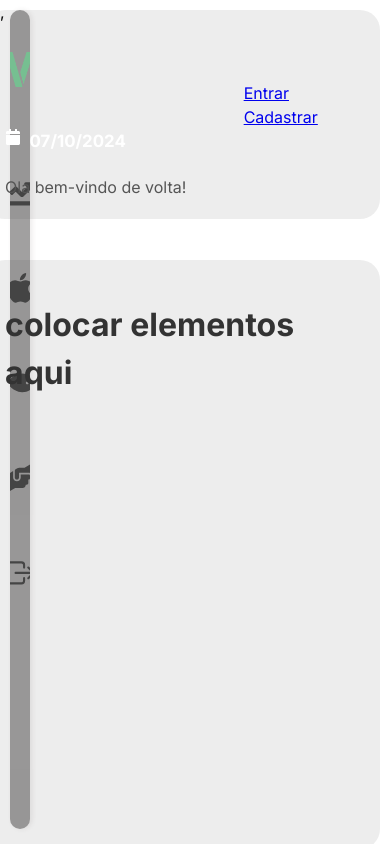
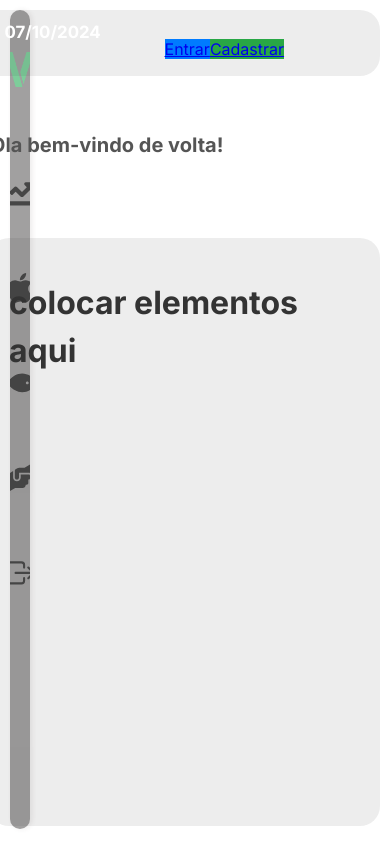
Before and after one commit to rafaelsorza/tccoficial, a React (Vite) app: page /dashboard in a window 390 px wide. Built offline with nearby package versions, Linux system fonts and the light colour scheme; no server answers.

Commit message:
arrumei o css da dashboard, deixando a main alinhada e comecei a arrumar os botões de login e cadastro

```diff
--- a/src/main.tsx
+++ b/src/main.tsx
@@ -41,6 +41,6 @@ ReactDOM.createRoot(document.getElementById('root')!).render(
   <AuthProvider>
   <React.StrictMode>
       <App />
-  </React.StrictMode>,
+  </React.StrictMode>
   </AuthProvider>
 );
--- a/src/pages/Auth/Login/Login.css
+++ b/src/pages/Auth/Login/Login.css
@@ -12,8 +12,6 @@ height: 96vh;
     margin-top: 2vh;
     margin-left: 2vh;
 }
-
-
 
 .login-container {
   display: flex;
@@ -161,10 +159,34 @@ width: 55%;
   line-height: 1.5;
 }
 
-.loginbtn {
-  display: flex;
+.button {
+  display: inline-flex; /* Alinha o conteúdo em linha */
+  align-items: center; /* Centraliza o conteúdo verticalmente */
+  padding: 12px 20px; /* Espaçamento interno */
+  font-size: 16px; /* Tamanho da fonte */
+  color: white; /* Cor do texto */
+  text-decoration: none; /* Remove o sublinhado do link */
+  border: none; /* Remove a borda padrão */
+  border-radius: 5px; /* Bordas arredondadas */
+  cursor: pointer; /* Cursor em forma de mão ao passar sobre o botão */
+  transition: background-color 0.3s ease, transform 0.3s ease; /* Efeito de transição suave */
+  text-align: center; /* Centraliza o texto */
 }
 
-.registrobtn{
-  display: flex;
+.loginbtn {
+  background-color: #007bff; /* Cor do botão de login */
 }
+
+.loginbtn:hover {
+  background-color: #0056b3; /* Cor ao passar o mouse */
+  transform: translateY(-2px); /* Leve elevação ao passar o mouse */
+}
+
+.registrobtn {
+  background-color: #28a745; /* Cor do botão de cadastro */
+}
+
+.registrobtn:hover {
+  background-color: #218838; /* Cor ao passar o mouse */
+  transform: translateY(-2px); /* Leve elevação ao passar o mouse */
+}
--- a/src/pages/Dashboard/Dashboard.css
+++ b/src/pages/Dashboard/Dashboard.css
@@ -17,37 +17,73 @@
 }
 
 .main {
+  display: flex; /* Adicionando display flex para alinhar em linha */
+  flex-direction: row; /* Garante que os itens estejam em fileira */
   background-color: rgba(59, 59, 59, 0.089);
-  height: 20%;
-  width: 91%;
+  height: 20%; /* Pode ser ajustado com media queries */
+  width: 90%;
   margin: 10px;
   top: 0;
   right: 0;
   border-radius: 20px;
-  position: fixed; /* Ou 'absolute' ou 'fixed' dependendo da sua necessidade */
+  position: fixed; /* Ou 'absolute' dependendo da necessidade */
   z-index: 10; /* Valor maior para garantir que fique acima */
-  padding: 20px; /* Espaçamento interno, ajuste conforme necessário */
-  /* Outros estilos que você queira aplicar */
+  padding: 20px; /* Espaçamento interno */
+  gap: 20px; /* Espaçamento entre os itens */
 }
 
-.nave {
-  display: flex;
-  width: 100%;
-  background-color: transparent;
-  justify-content: right;
+/* Media Queries para Responsividade */
+@media (max-width: 768px) {
+  .main {
+    width: 95%; /* Aumenta a largura em telas menores */
+    height: auto; /* Permite que a altura se ajuste ao conteúdo */
+    padding: 15px; /* Ajusta o padding em telas menores */
+  }
 }
+
+@media (max-width: 480px) {
+  .main {
+    width: 100%; /* Ocupa toda a largura da tela em dispositivos móveis */
+    height: auto; /* Permite que a altura se ajuste ao conteúdo */
+    padding: 10px; /* Reduz o padding para telas pequenas */
+  }
+}
+
+  .nave {
+    display: flex;
+    width: 100%;
+    background-color: transparent;
+    justify-content: flex-end; /* Ajuste para flex-end, que é mais explícito */
+    padding: 10px; /* Adicionando um padding padrão */
+  }
+
+  /* Media Queries para Responsividade */
+  @media (max-width: 768px) {
+    .nave {
+      padding: 8px; /* Ajuste o padding para telas menores */
+    }
+  }
+
+  @media (max-width: 480px) {
+    .nave {
+      flex-direction: column; /* Muda para coluna em telas pequenas, se necessário */
+      align-items: center; /* Centraliza os itens */
+      padding: 5px; /* Reduz o padding ainda mais */
+    }
+  }
+
 
 .user {
   margin-right: 5vh;
-  margin-top: 6vh;
+  margin-top: 0vh;
 }
 
 .divFunc {
   position: fixed; /* A div ficará fixa na tela */
   right: 0; /* Posiciona a div na extremidade direita da tela */
-  top: 250px; /* Ajuste a distância do topo conforme necessário */
+  top: 27%; /* Ajuste a distância do topo conforme necessário */
   height: 65%; /* Altura da div */
-  width: 91%; /* Largura da div */
+  width: 90%; /* Largura da div */
   border-radius: 20px;
   margin: 10px;
   background-color: rgba(59, 59, 59, 0.089); /* Cor de fundo */
@@ -55,3 +91,11 @@
   padding: 20px; /* Ajuste o espaçamento interno conforme necessário */
   /* Outros estilos que você queira aplicar */
 }
+
+.welcome-message {
+  position: absolute; /* Posiciona o parágrafo de forma absoluta */
+  top: 100px; /* Distância do topo da div .main */
+  left: 20px; /* Distância da esquerda da div .main */
+  font-size: 20px; /* Exemplo de estilo */
+  font-weight: bold; /* Exemplo de estilo */
+}
--- a/src/pages/Dashboard/Dashboard.tsx
+++ b/src/pages/Dashboard/Dashboard.tsx
@@ -9,20 +9,16 @@ const Dashboard: React.FC = () => {
   return (
     <>
       <div className="container">
-
-        <div className="side">
-          <Sidebar />
-        </div>
+        <div className="side"> <Sidebar /> </div>
         <div className="main">
+          <DisplayDate />
+          <p className="welcome-message">Ola bem-vindo de volta!</p>
           <div className="nave">
             <div className="user">
               <UserMenu />
             </div>
           </div>
-           <DisplayDate />
-          <p>Ola bem-vindo de volta!</p>
         </div>
-
       </div>
       <div className="divFunc"><h1>colocar elementos aqui</h1></div>
     </>
```
Lines whose indentation alone changed are shown as unchanged.
